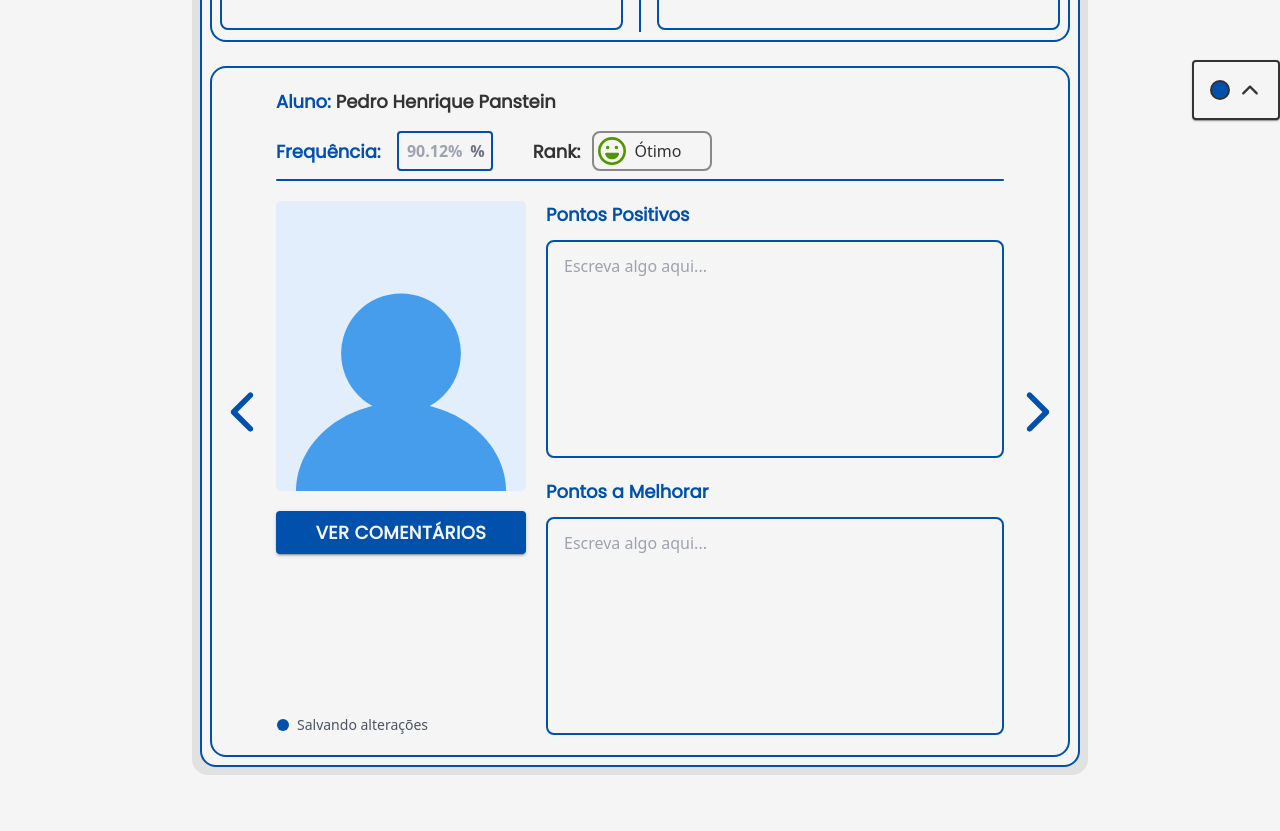
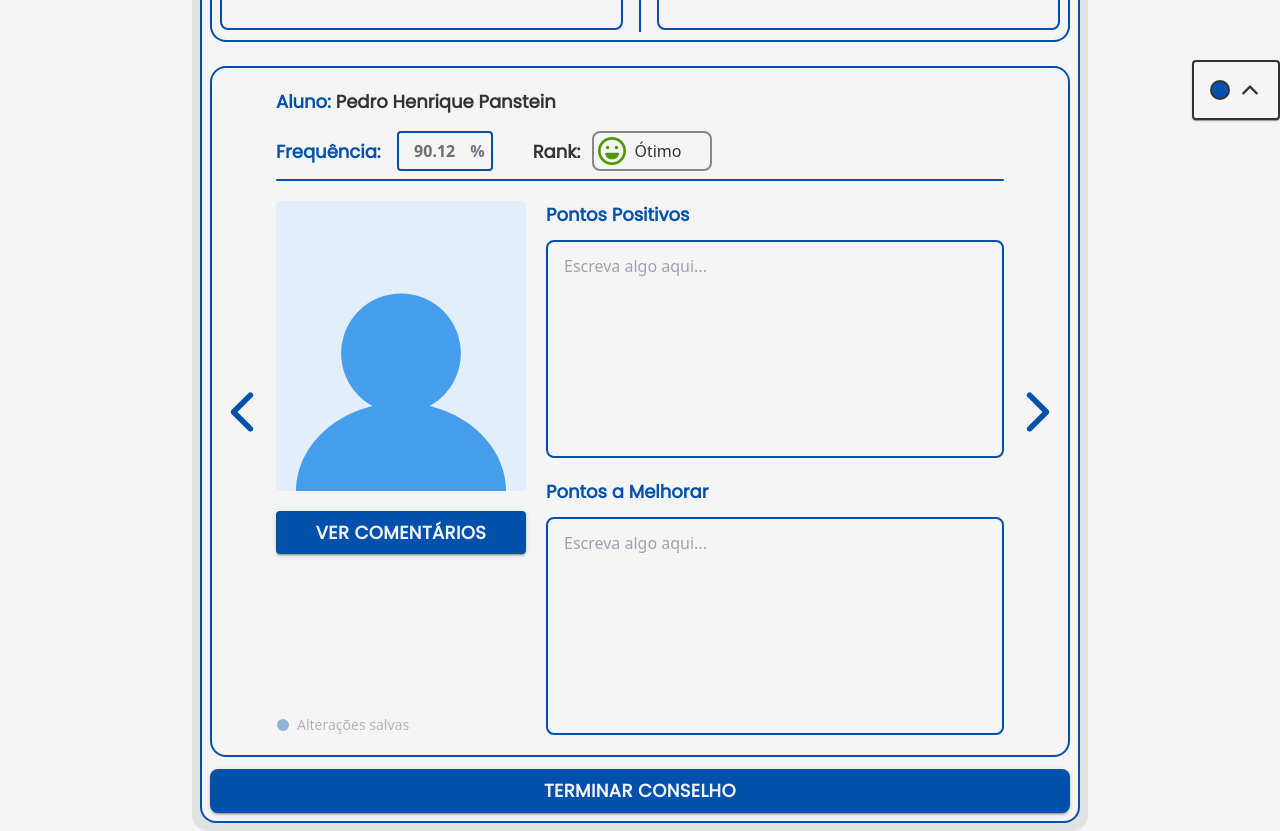
Before and after one commit to Hivqs79/Portal_do_Conselho, a Next.js app in the folder front/app/: page /realize-council in a window 1280 px wide. Shown: the part 680-1511 px from the top of the page. Before the commit the page ends 1455 px from the top, so only its background shows below. Built offline with nearby package versions, Linux system fonts and the light colour scheme.

Commit message:
:recycle: refactor: Changing the textarea and student council components so that the information can be saved in localstorage

```diff
--- a/front/app/app/realize-council/page.tsx
+++ b/front/app/app/realize-council/page.tsx
@@ -5,10 +5,20 @@ import TableHeader from "@/components/table/TableHeader";
 import Title from "@/components/Title";
 import hexToRGBA from "@/hooks/hexToRGBA";
 import { useThemeContext } from "@/hooks/useTheme";
-import { Box } from "@mui/material";
+import { Box, Button, Typography } from "@mui/material";
+import { useState } from "react";
+
+type StudentType = {
+  name: string;
+  frequencia: number;
+  comments: string;
+  negativeContent: string;
+  positiveContent: string;
+  rank: "excellent" | "good" | "average" | "critical" | "none";
+};
 
 export default function RealizeCouncil() {
-  const students = [
+  const students: StudentType[] = [
     {
       name: "Pedro Henrique Panstein",
       frequencia: 90.12,
@@ -19,39 +29,53 @@ export default function RealizeCouncil() {
     },
     {
       name: "Pedro Augusto Wilhelm",
-      frequencia: 90.12,
+      frequencia: 80.95,
       comments: "teste",
       negativeContent: "",
       positiveContent: "",
-      rank: "excellent",
+      rank: "good",
     },
     {
       name: "Mateus Henrique Bosquetti",
-      frequencia: 90.12,
+      frequencia: 86.0,
       comments: "teste",
       negativeContent: "",
       positiveContent: "",
-      rank: "excellent",
+      rank: "average",
     },
     {
       name: "Vinícius Eduardo dos Santos",
-      frequencia: 90.12,
+      frequencia: 65.27,
       comments: "teste",
       negativeContent: "",
       positiveContent: "",
-      rank: "excellent",
+      rank: "critical",
     },
     {
       name: "Kauan Eggert",
-      frequencia: 90.12,
+      frequencia: 96.78,
       comments: "teste",
       negativeContent: "",
       positiveContent: "",
-      rank: "excellent",
+      rank: "none",
     },
   ];
 
-  const { constrastColor, backgroundColor, primaryColor } = useThemeContext();
+  const [currentStudentIndex, setCurrentStudentIndex] = useState(0);
+
+  const handleNextStudent = () => {
+    setCurrentStudentIndex((prevIndex) => (prevIndex + 1) % students.length);
+  };
+
+  const handlePreviousStudent = () => {
+    setCurrentStudentIndex((prevIndex) =>
+      prevIndex === 0 ? students.length - 1 : prevIndex - 1
+    );
+  };
+
+  const { constrastColor, backgroundColor, primaryColor, whiteColor } =
+    useThemeContext();
+
   return (
     <Box>
       <Title textHighlight="Conselho" text="da turma:" />
@@ -80,15 +104,22 @@ export default function RealizeCouncil() {
             </div>
             <div>
               <StudentCouncilForm
-                student="Pedro Henrique Panstein"
-                frequencia={90.12}
-                comments="teste"
-                negativeContent=""
-                positiveContent=""
-                rank="excellent"
+                student={students[currentStudentIndex].name}
+                frequencia={students[currentStudentIndex].frequencia}
+                comments={students[currentStudentIndex].comments}
+                negativeContent={students[currentStudentIndex].negativeContent}
+                positiveContent={students[currentStudentIndex].positiveContent}
+                rank={students[currentStudentIndex].rank}
+                onNext={handleNextStudent}
+                onPrevious={handlePreviousStudent}
               />
             </div>
           </Box>
+          <Button className="w-full !mt-3 !rounded-normal" variant="contained" color="primary">
+            <Typography variant="lg_text_bold" color={whiteColor}>
+              Terminar Conselho
+            </Typography>
+          </Button>
         </Box>
       </Box>
     </Box>
--- a/front/app/components/StudentCouncilForm.tsx
+++ b/front/app/components/StudentCouncilForm.tsx
@@ -8,7 +8,7 @@ import TextareaComponent from "./input/TextareaComponent";
 import Icon from "./Icon";
 import { IoIosArrowBack, IoIosArrowForward } from "react-icons/io";
 import AutoSaveIndicator from "./AutoSaveIndicator";
-import { useState } from "react";
+import { useState, useEffect } from "react";
 
 interface StudentCouncilFormProps {
   student: string;
@@ -17,21 +17,100 @@ interface StudentCouncilFormProps {
   positiveContent: string;
   negativeContent: string;
   comments: string;
+  onNext: () => void;
+  onPrevious: () => void;
 }
 
 export default function StudentCouncilForm({
   student,
-  frequencia,
-  rank,
-  positiveContent,
-  negativeContent,
+  frequencia: initialFrequencia,
+  rank: initialRank,
+  positiveContent: initialPositiveContent,
+  negativeContent: initialNegativeContent,
   comments,
+  onNext,
+  onPrevious,
 }: StudentCouncilFormProps) {
   const { constrastColor, colorByModeSecondary, primaryColor, whiteColor } =
     useThemeContext();
-  const [frequenciaAtual, setFrequencia] = useState<number | string>("");
+  const [frequencia, setFrequencia] = useState<number | string>(
+    initialFrequencia
+  );
+  const [isSaving, setIsSaving] = useState(false);
+  const [positiveContent, setPositiveContent] = useState(
+    initialPositiveContent
+  );
+  const [negativeContent, setNegativeContent] = useState(
+    initialNegativeContent
+  );
+  const [rank, setRank] = useState(initialRank);
 
-  const handleChange = (e: React.ChangeEvent<HTMLInputElement>) => {
+  // Carrega os dados do localStorage quando o student muda
+  useEffect(() => {
+    // Limpa o estado local antes de carregar os novos dados
+    setFrequencia(initialFrequencia);
+    setPositiveContent(""); // Define como string vazia
+    setNegativeContent(""); // Define como string vazia
+    setRank(initialRank);
+
+    // Carrega os dados do localStorage
+    const savedData = localStorage.getItem("studentsData");
+    if (savedData) {
+      const studentsData = JSON.parse(savedData);
+      const studentData = studentsData[student];
+      if (studentData) {
+        setFrequencia(studentData.frequencia);
+        setPositiveContent(studentData.positiveContent || ""); // Define como string vazia se não houver dados
+        setNegativeContent(studentData.negativeContent || ""); // Define como string vazia se não houver dados
+        setRank(studentData.rank);
+      }
+    }
+  }, [student]);
+
+  // Função para salvar no localStorage
+  const saveToLocalStorage = () => {
+    setIsSaving(true);
+
+    const studentData = {
+      frequencia: frequencia,
+      comments: comments,
+      negativeContent: negativeContent,
+      positiveContent: positiveContent,
+      rank: rank,
+    };
+
+    // Carrega os dados existentes
+    const savedData = localStorage.getItem("studentsData");
+    const studentsData = savedData ? JSON.parse(savedData) : {};
+
+    // Atualiza os dados do aluno atual
+    studentsData[student] = studentData;
+
+    // Salva o objeto atualizado no localStorage
+    localStorage.setItem("studentsData", JSON.stringify(studentsData));
+
+    setTimeout(() => {
+      setIsSaving(false);
+    }, 1000);
+  };
+
+  // Monitora alterações e salva após um tempo de inatividade
+  useEffect(() => {
+    const debounceSave = setTimeout(() => {
+      if (
+        positiveContent !== initialPositiveContent ||
+        negativeContent !== initialNegativeContent ||
+        frequencia !== initialFrequencia ||
+        rank !== initialRank
+      ) {
+        saveToLocalStorage();
+      }
+    }, 1000);
+
+    return () => clearTimeout(debounceSave);
+  }, [positiveContent, negativeContent, frequencia, rank]);
+
+  const handleFrequenciaChange = (e: React.ChangeEvent<HTMLInputElement>) => {
     let value = parseInt(e.target.value, 10);
 
     if (isNaN(value)) {
@@ -39,6 +118,10 @@ export default function StudentCouncilForm({
     } else {
       setFrequencia(value > 100 ? 100 : value);
     }
+  };
+
+  const handleRankChange = (newRank: string) => {
+    setRank(newRank as "excellent" | "good" | "average" | "critical" | "none");
   };
 
   return (
@@ -63,12 +146,12 @@ export default function StudentCouncilForm({
                     style={{
                       borderColor: primaryColor,
                       color: hexToRGBA(constrastColor, 0.7),
-                      paddingRight: "20px", // Garante espaço para o %
+                      paddingRight: "20px",
                     }}
-                    placeholder={`${frequencia}%`}
+                    placeholder={`${initialFrequencia}`}
                     type="number"
-                    value={frequenciaAtual}
-                    onChange={handleChange}
+                    value={frequencia}
+                    onChange={handleFrequenciaChange}
                     min={0}
                     max={100}
                     className="text-center bg-none bg-transparent appearance-none border-2 w-24 font-bold h-[40px] flex justify-center items-center rounded-small [&::-webkit-inner-spin-button]:appearance-none [&::-webkit-outer-spin-button]:appearance-none"
@@ -83,6 +166,8 @@ export default function StudentCouncilForm({
                 popover={true}
                 outline={false}
                 type={rank}
+                studentName={student}
+                onRankChange={handleRankChange}
               />
             </span>
           </div>
@@ -116,30 +201,42 @@ export default function StudentCouncilForm({
           <div className="w-full flex flex-col gap-5">
             <TextareaComponent
               title="Pontos Positivos"
-              whriteOnly={false}
-              content={positiveContent}
+              whriteOnly={false} // Modo editável
               placeholder="Escreva algo aqui..."
+              value={positiveContent} // Passe o estado local como value
+              onChange={(e) => setPositiveContent(e.target.value)} // Passe o onChange
             />
             <TextareaComponent
               title="Pontos a Melhorar"
-              whriteOnly={false}
-              content={positiveContent}
+              whriteOnly={false} // Modo editável
               placeholder="Escreva algo aqui..."
+              value={negativeContent} // Passe o estado local como value
+              onChange={(e) => setNegativeContent(e.target.value)} // Passe o onChange
             />
           </div>
         </div>
+        <span
+          onClick={onPrevious}
+          className="absolute left-[-12px] lg:left-[-10] xl:left-0 top-1/3 lg:top-1/2 -translate-y-1/2 cursor-pointer"
+        >
           <Icon
             color={primaryColor}
-          className="absolute left-[-12px] lg:left-[-10] xl:left-0 top-1/3 lg:top-1/2 -translate-y-1/2 text-6xl"
+            className="text-6xl"
             IconPassed={IoIosArrowBack}
           />
+        </span>
+        <span
+          onClick={onNext}
+          className="absolute right-[-12px] lg:right-[-10] xl:right-0 top-1/3 lg:top-1/2 -translate-y-1/2 cursor-pointer"
+        >
           <Icon
             color={primaryColor}
-          className="absolute right-[-12px] lg:right-[-10] xl:right-0 top-1/3 lg:top-1/2 -translate-y-1/2 text-6xl"
+            className="text-6xl"
             IconPassed={IoIosArrowForward}
           />
+        </span>
         <div className="absolute bottom-2 left-3 lg:left-[65px] lg:bottom-[20px]">
-          <AutoSaveIndicator saved={false} />
+          <AutoSaveIndicator saved={!isSaving} />
         </div>
       </div>
     </>
--- a/front/app/components/input/TextareaComponent.tsx
+++ b/front/app/components/input/TextareaComponent.tsx
@@ -7,6 +7,8 @@ interface TextareaProps {
   title: string;
   content?: string;
   placeholder?: string;
+  onChange?: (e: React.ChangeEvent<HTMLTextAreaElement>) => void; // Adicione a prop onChange
+  value?: string; // Adicione a prop value
 }
 
 export default function TextareaComponent({
@@ -14,6 +16,8 @@ export default function TextareaComponent({
   title,
   content,
   placeholder,
+  onChange, // Receba a prop onChange
+  value, // Receba a prop value
 }: TextareaProps) {
   const {
     primaryColor,
@@ -38,8 +42,8 @@ export default function TextareaComponent({
           >
             <textarea
               className="cursor-default w-full min-h-[200px] pl-3 pt-2 text-[16px] outline-none resize-none bg-transparent"
-              readOnly
-              defaultValue={content}
+              readOnly // Campo somente leitura
+              value={value || content || ""} // Use value ou content, ou string vazia
               placeholder={placeholder}
               style={{
                 color: constrastColor,
@@ -66,11 +70,12 @@ export default function TextareaComponent({
         >
           <textarea
             className="w-full min-h-[200px] pl-3 pr-1 pt-2 text-[16px] outline-none resize-none bg-transparent"
-            defaultValue={content}
+            value={value || content || ""} // Use value ou content, ou string vazia
             placeholder={placeholder}
             style={{
               color: constrastColor,
             }}
+            onChange={onChange} // Passe o onChange para o textarea
           />
         </div>
       </div>
```
Also changed, not shown: front/app/components/rank/Rank.tsx (+18 -3 lines). Lines whose indentation alone changed are shown as unchanged.
